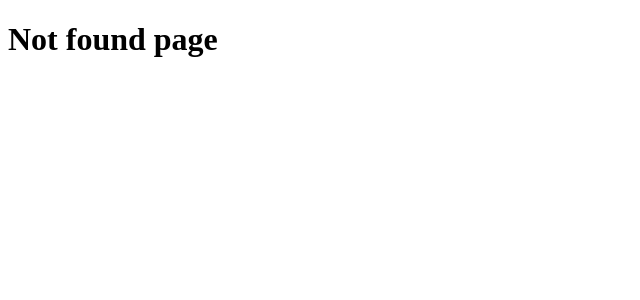
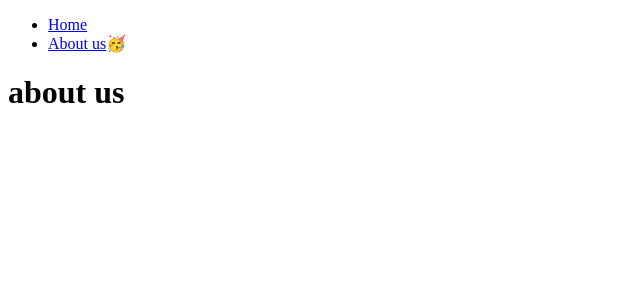
Before and after one commit to kyj980303/learn-nextjs14, a Next.js app: page /about-us in a window 1280 px wide. Before the commit this address had no page. Shown: the top 300 px of the page, without its empty margins (0-640 px from the left). Built offline with nearby package versions, Linux system fonts and the light colour scheme.

Commit message:
Feat: add navigation

```diff
--- /dev/null
+++ b/app/about-us/page.tsx
@@ -0,0 +1,10 @@
+import Navigation from "../../components/Navigation";
+
+export default function AboutUs() {
+  return (
+    <div>
+      <Navigation />
+      <h1>about us</h1>
+    </div>
+  );
+}
--- /dev/null
+++ b/components/Navigation.tsx
@@ -0,0 +1,23 @@
+"use client";
+
+import Link from "next/link";
+import { usePathname } from "next/navigation";
+
+export default function Navigation() {
+  const path = usePathname();
+
+  return (
+    <div>
+      <ul>
+        <li>
+          <Link href="/">Home</Link>
+          {path === "/" ? "🥳" : ""}
+        </li>
+        <li>
+          <Link href="/about-us">About us</Link>
+          {path === "/about-us" ? "🥳" : ""}
+        </li>
+      </ul>
+    </div>
+  );
+}
```
Also changed, not shown: app/page.tsx (+8 -1 lines).
